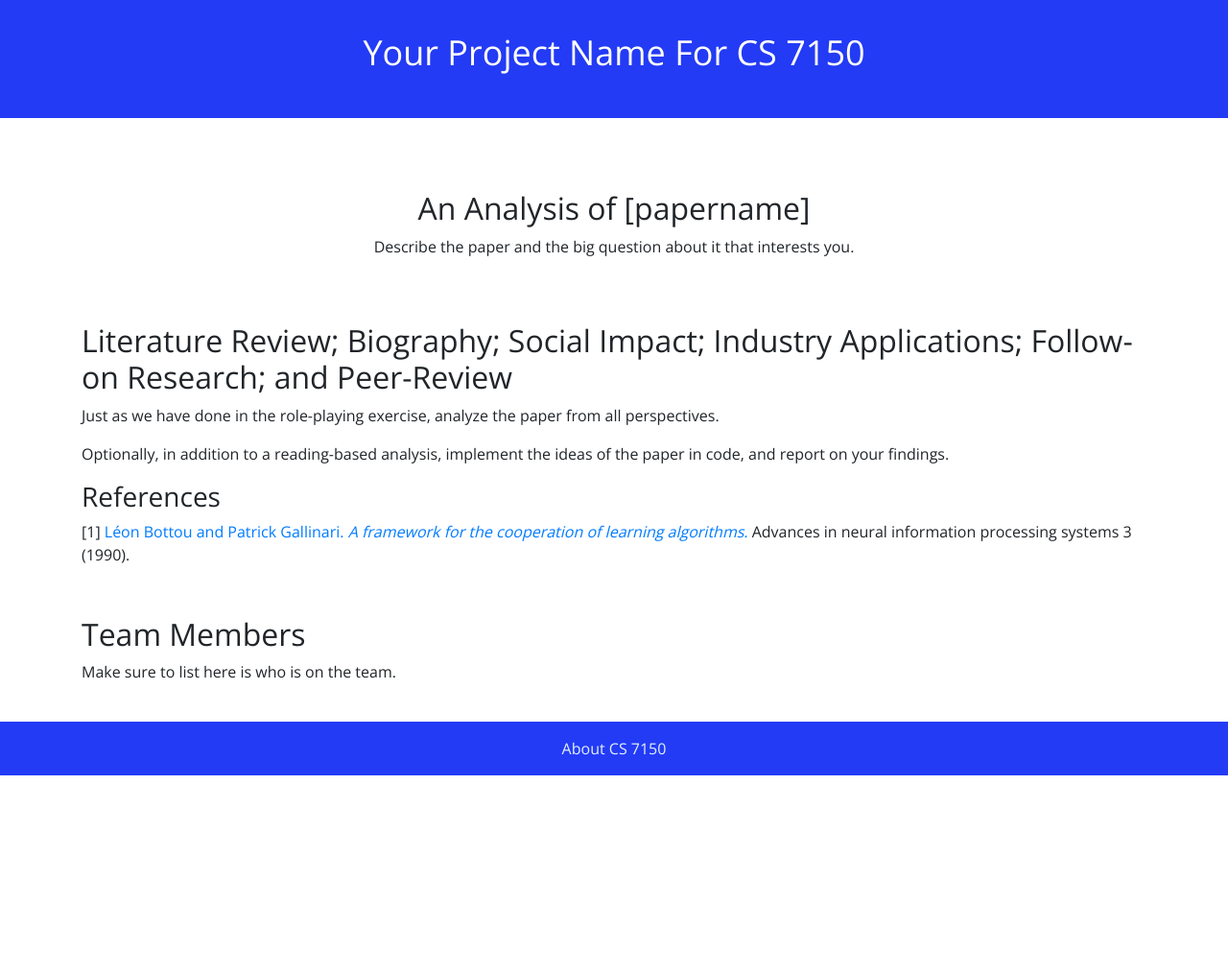
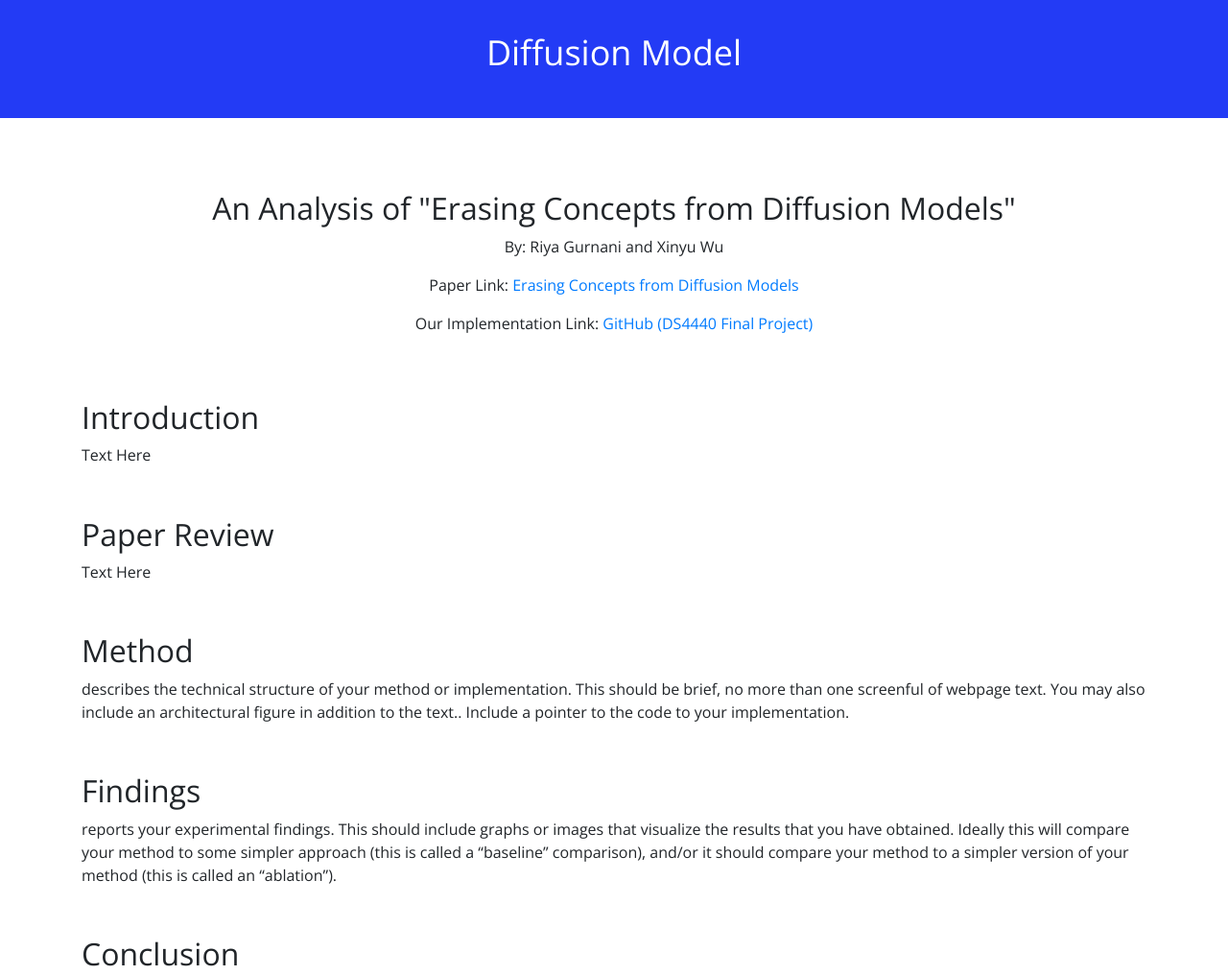
Before and after one commit to rgurn/DS4440_final_project, a plain HTML site: page index.html in a window 1280 px wide. Shown: the top 1016 px of the page at 96% size. Before the commit the page ends 808 px from the top, so only its background shows below. Drawn offline with nearby package versions, Linux system fonts and the light colour scheme.

Commit message:
Update index.html

```diff
--- a/index.html
+++ b/index.html
@@ -1,9 +1,9 @@
 <!doctype html>
 <html lang="en">
 <head>
-<title>Your Project Name Goes Here</title>
-<meta property="og:title" content=Your Project Name" />
-<meta name="twitter:title" content="Your Project Name" />
+<title>Diffusion Models</title>
+<meta property="og:title" content=Diffusion Model" />
+<meta name="twitter:title" content="Diffusion Model" />
 <meta name="description" content="Your project about your cool topic described right here." />
 <meta property="og:description" content="Your project about your cool topic described right here." />
 <meta name="twitter:description" content="Your project about your cool topic described right here." />
@@ -22,8 +22,7 @@
 <div class="nd-pageheader">
  <div class="container">
  <h1 class="lead">
- <nobr class="widenobr">Your Project Name</nobr>
- <nobr class="widenobr">For CS 7150</nobr>
+ <nobr class="widenobr">Diffusion Model</nobr>
  </h1>
  </div>
 </div><!-- end nd-pageheader -->
@@ -31,35 +30,43 @@
 <div class="container">
 <div class="row">
 <div class="col justify-content-center text-center">
-<h2>An Analysis of [papername]</h2>
-<p>Describe the paper and the big question about it that interests you.</p>
+<h2>An Analysis of "Erasing Concepts from Diffusion Models"</h2>
+<p> By: Riya Gurnani and Xinyu Wu
+<p> Paper Link: <a href = "https://openaccess.thecvf.com/content/ICCV2023/papers/Gandikota_Erasing_Concepts_from_Diffusion_Models_ICCV_2023_paper.pdf">Erasing Concepts from Diffusion Models</a></p>
+<p> Our Implementation Link: <a href = "https://github.com/rgurn/DS4440_final_project">GitHub (DS4440 Final Project)</a></p>
 </div>
 </div>
 <div class="row">
 <div class="col">
 
-<h2>Literature Review; Biography; Social Impact; Industry Applications; Follow-on Research; and Peer-Review</h2>
+<h2>Introduction</h2>
+ <p> Text Here
+ </p>
 
-<p>Just as we have done in the role-playing exercise, analyze the paper from all perspectives.
+<h2>Paper Review</h2>
+<p>
+ Text Here
+
+<h2>Method</h2>
+describes the technical structure of your method or implementation. This should be brief, no more than one screenful of webpage text.  You may also include an architectural figure in addition to the text.. Include a pointer to the code to your implementation.
+
+<h2>Findings</h2>
+reports your experimental findings. This should include graphs or images that visualize the results that you have obtained. Ideally this will compare your method to some simpler approach (this is called a “baseline” comparison), and/or it should compare your method to a simpler version of your method (this is called an “ablation”).
+
+<h2>Conclusion</h2>
+one paragraph to summarize your conclusions, including any implications for applications or impacts on society, or ideas for future work.
+
+<h2>References</h2>
+
+ <p>[1]
 </p>
 
-<p>Optionally, in addition to a reading-based analysis, implement the ideas of the paper in code, and report on your findings.
-</p>
-
-<h3>References</h3>
-
-<p><a name="bottou-1990">[1]</a> <a href="https://papers.baulab.info/Bottou-1990.pdf"
-  >L&eacute;on Bottou and Patrick Gallinari.
-  <em>A framework for the cooperation of learning algorithms.</em></a>
-  Advances in neural information processing systems 3 (1990).
-</p>
 
 <h2>Team Members</h2>
-
-<p>Make sure to list here is who is on the team.</p>
+ <p>1. Riya Gurnani <a href="gurnani.r@northeastern.edu">(gurnani.r@northeastern.edu</a>)</p>
+ <p>2. Xinyu Wu <a href="wu.xinyu2@northeastern.edu">(wu.xinyu2@northeastern.edu</a>)</p>
 
 
-</div><!--col-->
 </div><!--row -->
 </div> <!-- container -->
 
```
